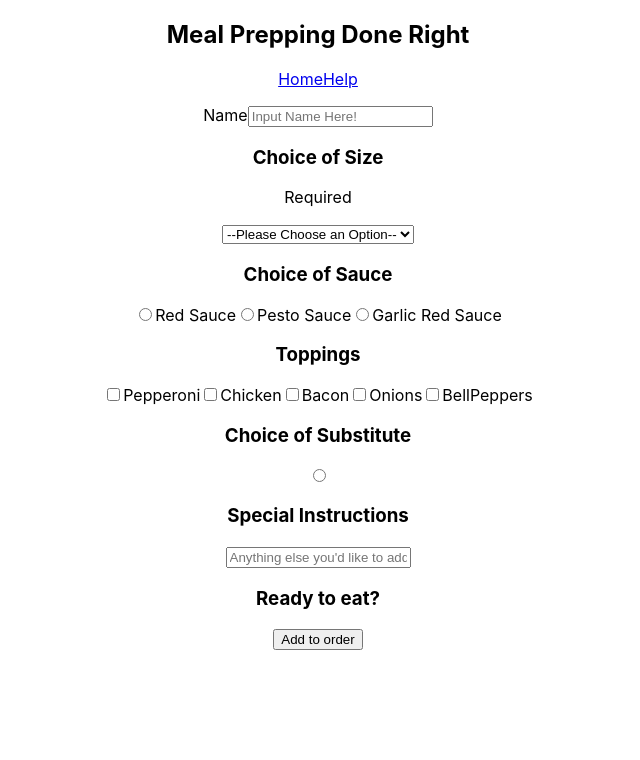
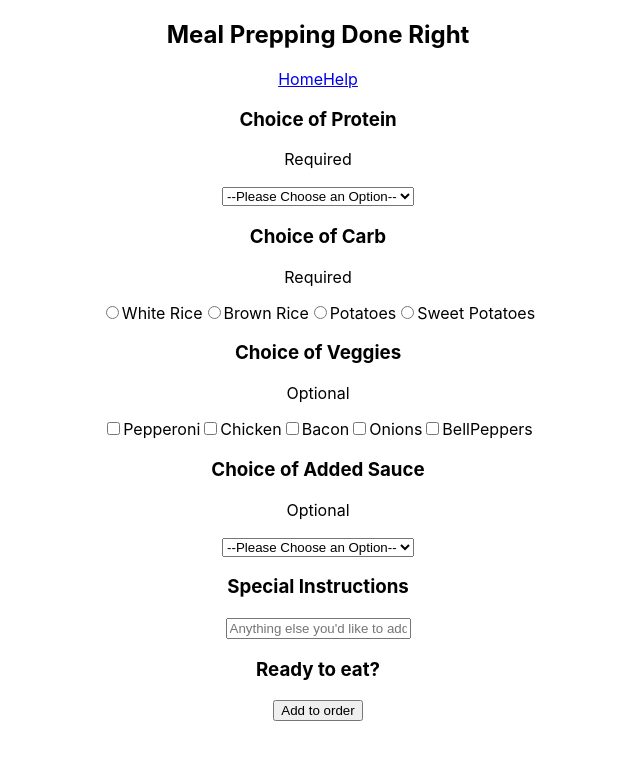
Before and after one commit to ClickAimbot/meal_prep, a React (Create React App) app: page /mealprep in a window 1280 px wide. Shown: the top 760 px of the page, without its empty margins (322-962 px from the left). Built offline with nearby package versions, Linux system fonts and the light colour scheme.

Commit message:
worked on prepform

```diff
--- a/src/Components/Prepform.js
+++ b/src/Components/Prepform.js
@@ -3,7 +3,7 @@ import './form.css';
 
 const Prepform = (props) => {
     const { submit, errors, change } = props;
-    const { username, substitute, topping, sauce} = props.values
+    const { substitute, veggie, carb} = props.values
 
     const onChange = (e) => {
         const { name, value, type, checked } = e.target;
@@ -19,56 +19,49 @@ const Prepform = (props) => {
     return (
         <div className="container" id="prep-form">
             <form onSubmit={onSubmit}>
-                <p>{errors.username}</p>
-                <label> Name
-                    <input id="name-input"
-                        placeholder="Input Name Here!"
-                        type="text"
-                        name="username"
-                        value={username}
-                        onChange={onChange}
-                    />
-                </label>
-                <label for='size-select'>
-                    <h3>Choice of Size</h3>
+                <label for='protein-select'>
+                    <h3>Choice of Protein</h3>
                     <p>Required</p>
-                    <select name='size' id='size-dropdown' onChange={onChange}>
+                    <select name='protein' id='protein-dropdown' onChange={onChange}>
                         <option value="">--Please Choose an Option--</option>
-                        <option value="small">Small</option>
-                        <option value="medium">Medium</option>
-                        <option value="large">Large</option>
+                        <option value="chicken">Chicken</option>
+                        <option value="beef">Lean Ground Beef</option>
+                        <option value="fish">Salmon</option>
                     </select>
                 </label>
                 <label>
-                    <h3>Choice of Sauce</h3>
-                    <input type="radio" name="Sauce" value={sauce} onChange={onChange} />
-                    <label>Red Sauce</label>
-                    <input type="radio" name="Sauce" value={sauce} onChange={onChange} />
-                    <label>Pesto Sauce</label>
-                    <input type="radio" name="Sauce" value={sauce} onChange={onChange} />
-                    <label>Garlic Red Sauce</label>
+                    <h3>Choice of Carb</h3>
+                    <p>Required</p>
+                    <input type="radio" name="carb1" value={carb} onChange={onChange} />
+                    <label>White Rice</label>
+                    <input type="radio" name="carb2" value={carb} onChange={onChange} />
+                    <label>Brown Rice</label>
+                    <input type="radio" name="carb3" value={carb} onChange={onChange} />
+                    <label>Potatoes</label>
+                    <input type="radio" name="carb4" value={carb} onChange={onChange} />
+                    <label>Sweet Potatoes</label>
                 </label>
                 <label>
-                    <h3>Toppings</h3>
-                    <input type="checkbox" name='topping1' value='Pepperoni' checked={topping} onChange={onChange} />
+                    <h3>Choice of Veggies</h3>
+                    <p>Optional</p>
+                    <input type="checkbox" name='veggie1' value='Pepperoni' checked={veggie} onChange={onChange} />
                     <label>Pepperoni</label>
-                    <input type="checkbox" name='topping2' value='Chicken' checked={topping} onChange={onChange} />
+                    <input type="checkbox" name='veggie2' value='Chicken' checked={veggie} onChange={onChange} />
                     <label>Chicken</label>
-                    <input type="checkbox" name='topping3' value='Bacon' checked={topping} onChange={onChange} />
+                    <input type="checkbox" name='veggie3' value='Bacon' checked={veggie} onChange={onChange} />
                     <label>Bacon</label>
-                    <input type="checkbox" name='topping4' value='Onions' checked={topping} onChange={onChange} />
+                    <input type="checkbox" name='veggie4' value='Onions' checked={veggie} onChange={onChange} />
                     <label>Onions</label>
-                    <input type="checkbox" name="topping5" value='BellPeppers' checked={topping} onChange={onChange} />
+                    <input type="checkbox" name="veggie5" value='BellPeppers' checked={veggie} onChange={onChange} />
                     <label>BellPeppers</label>
                 </label>
-                <label>
-                    <h3>Choice of Substitute</h3>
-                    <input
-                        type='radio'
-                        name='substitute'
-                        value={substitute}
-                        onChange={onChange}
-                    />
+                <label for='sauce-select'>
+                    <h3>Choice of Added Sauce</h3>
+                    <p>Optional</p>
+                    <select name='sauce' id='sauce-dropdown' onChange={onChange}>
+                        <option value="">--Please Choose an Option--</option>
+                        <option value="small">Lowcal BBQ</option>
+                    </select>
                 </label>
                 <label id="special-text">
                     <h3>Special Instructions</h3>
```
